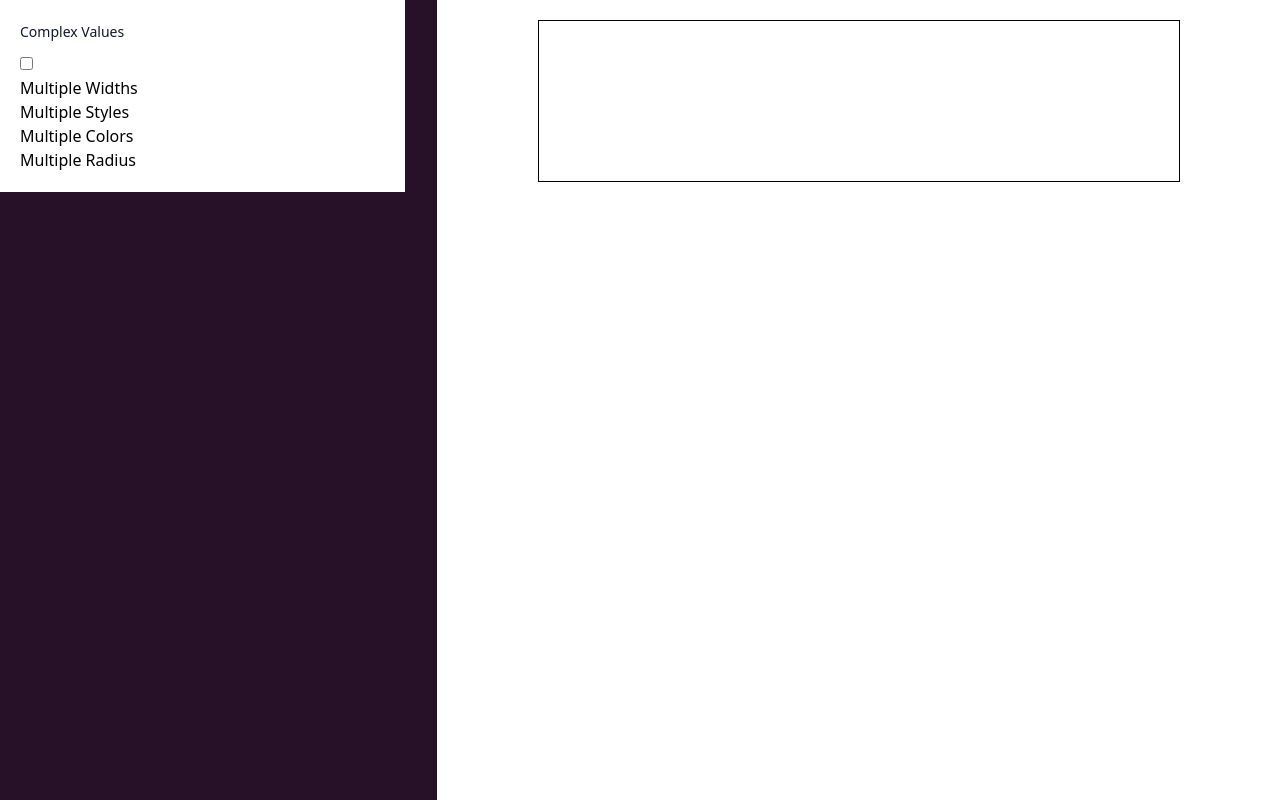
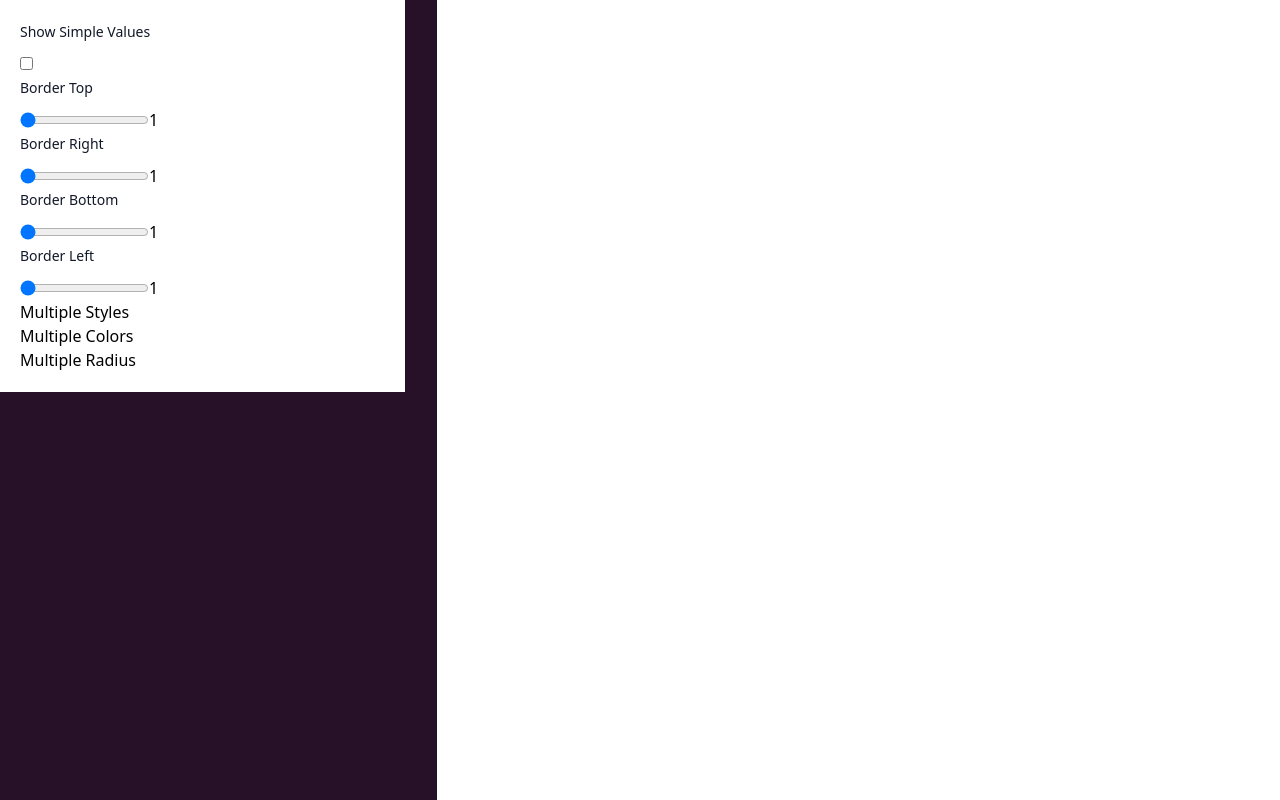
Before and after one commit to Togashiteam/portifolio, a Next.js app: page /style/border in a window 1280 px wide. Both pictures are taken after a click on the checkbox 26 px from the left and 63 px from the top of the page. Built offline with nearby package versions, Linux system fonts and the light colour scheme.

Commit message:
adicionando complexidade na borda

```diff
--- a/src/app/style/border/page.tsx
+++ b/src/app/style/border/page.tsx
@@ -1,74 +1,91 @@
 "use client";
 import { ChangeEvent, useState } from "react";
-import BorderEditable from "@/components/irregulars/border/border";
+import BorderEditable from "@/components/irregulars/Border";
+import InputRange from "@/components/inputs/InputRange";
 
 export default function StyleBorder() {
+  const [simpleValues, setSimpleValues] = useState<boolean>(true);
+
+  const [borderWidthValue, setBorderWidthValue] = useState<string>("1");
+  const [borderTopWidthValue, setBorderTopWidthValue] = useState<string>("0");
+  const [borderRightWidthValue, setBorderRightWidthValue] = useState<string>("0");
+  const [borderBottomWidthValue, setBorderBottomWidthValue] = useState<string>("0");
+  const [borderLeftWidthValue, setBorderLeftWidthValue] = useState<string>("0");
 
 
-  const [simpleValues, setSimpleValues] = useState<boolean>(true);
-  const [borderWidthValue, setBorderWidthValue] = useState<string>('1');
-  const [borderColorValue, setBorderColorValue] = useState<string>('#000000');
-  const [borderStyleValue, setBorderStyleValue] = useState<string>('solid');
-  const [borderRadiusValue, setBorderRadiusValue] = useState<string>('0');
+  const [borderColorValue, setBorderColorValue] = useState<string>("#000000");
+  const [borderStyleValue, setBorderStyleValue] = useState<string>("solid");
+  const [borderRadiusValue, setBorderRadiusValue] = useState<string>("0");
 
   const setSimpleValue = (e: ChangeEvent<HTMLInputElement>) => setSimpleValues(e.currentTarget.checked);
-  const setBorderWidth = (e: ChangeEvent<HTMLInputElement>) => setBorderWidthValue(e.currentTarget.value);
   const setBorderColor = (e: ChangeEvent<HTMLInputElement>) => setBorderColorValue(e.currentTarget.value);
   const setBorderStyle = (e: ChangeEvent<HTMLSelectElement>) => setBorderStyleValue(e.currentTarget.value);
   const setBorderRadius = (e: ChangeEvent<HTMLInputElement>) => setBorderRadiusValue(e.currentTarget.value);
 
   return (
     <>
-      <div className="mb-5 sm:mb-0 sm:grid sm:grid-cols-3 sm:gap-8 h-screen">
-        <div className="sm:col-span-1">
+      <div className="mb-5 md:mb-0 md:grid md:grid-cols-3 md:gap-8 h-screen">
+        <div className="md:col-span-1">
           <div className="formulario bg-white p-5 overflow-x-clip">
             <label
               htmlFor="username"
               className="block text-sm font-medium leading-6 text-gray-900"
             >
-              Complex Values
+              Show Simple Values
             </label>
             <div className="mt-2">
               <input
                 className="input checkbox"
                 type="checkbox"
                 onChange={setSimpleValue}
-                defaultChecked={true}
+                checked={simpleValues}
               />
             </div>
 
             {simpleValues && (
               <div className="border-width-wrapper">
-                <label
-                  htmlFor="borderWidth"
-                  className="block text-sm font-medium leading-6 text-gray-900"
-                >
-                  Border Width
-                </label>
-                <div className="mt-2 flex flex-row ">
-                  <input
-                    id="borderWidth"
-                    className="input range"
-                    type="range"
-                    min={0}
-                    max={255}
-                    onChange={setBorderWidth}
-                    value={borderWidthValue ? borderWidthValue : "1"}
-                  />
-                  <input
-                    className="input number"
-                    type="number"
-                    min={0}
-                    max={255}
-                    onChange={setBorderWidth}
-                    value={borderWidthValue ? borderWidthValue : "1"}
-                  />
-                </div>
+                <InputRange
+                  label={"Border Width"}
+                  borderWidth={borderWidthValue}
+                  setBorderWidth={setBorderWidthValue}
+                  defaultValue={"1"}
+                ></InputRange>
               </div>
             )}
             {!simpleValues && (
               <div className="multiple-border-width-wrapper">
-                <h1> Multiple Widths </h1>
+                <div className="border-width-wrapper">
+                  <InputRange
+                    label={"Border Top"}
+                    borderWidth={borderTopWidthValue}
+                    setBorderWidth={setBorderTopWidthValue}
+                    defaultValue={"1"}
+                  ></InputRange>
+                </div>
+                <div className="border-width-wrapper">
+                  <InputRange
+                    label={"Border Right"}
+                    borderWidth={borderRightWidthValue}
+                    setBorderWidth={setBorderRightWidthValue}
+                    defaultValue={"1"}
+                  ></InputRange>
+                </div>
+                <div className="border-width-wrapper">
+                  <InputRange
+                    label={"Border Bottom"}
+                    borderWidth={borderBottomWidthValue}
+                    setBorderWidth={setBorderBottomWidthValue}
+                    defaultValue={"1"}
+                  ></InputRange>
+                </div>
+                <div className="border-width-wrapper">
+                  <InputRange
+                    label={"Border Left"}
+                    borderWidth={borderLeftWidthValue}
+                    setBorderWidth={setBorderLeftWidthValue}
+                    defaultValue={"1"}
+                  ></InputRange>
+                </div>
               </div>
             )}
 
@@ -83,7 +100,6 @@ export default function StyleBorder() {
                 <div className="mt-2">
                   <select
                     className="input select"
-                    defaultValue={"solid"}
                     onChange={setBorderStyle}
                     value={borderStyleValue}
                   >
@@ -151,7 +167,6 @@ export default function StyleBorder() {
                     type="range"
                     min={0}
                     max={255}
-                    defaultValue={0}
                     onChange={setBorderRadius}
                     value={borderRadiusValue ? borderRadiusValue : "0"}
                   />
@@ -160,7 +175,6 @@ export default function StyleBorder() {
                     type="number"
                     min={0}
                     max={255}
-                    defaultValue={0}
                     onChange={setBorderRadius}
                     value={borderRadiusValue ? borderRadiusValue : "0"}
                   />
@@ -175,13 +189,30 @@ export default function StyleBorder() {
           </div>
         </div>
 
-        <div className="sm:col-span-2 h-full">
+        <div className="md:col-span-2 h-full">
           <div className="border-editable bg-white p-5 overflow-x-clip h-full">
             <BorderEditable
+              isSimpleValue={simpleValues}
+              borderBottomLefttRadius={""}
               borderWidth={borderWidthValue}
               borderColor={borderColorValue}
               borderStyle={borderStyleValue}
               borderRadius={borderRadiusValue}
+              borderTopWidth={borderTopWidthValue}
+              borderRightWidth={borderRightWidthValue}
+              borderBottomWidth={borderBottomWidthValue}
+              borderLeftWidth={borderLeftWidthValue}
+              borderTopColor={""}
+              borderRightColor={""}
+              borderBottomColor={""}
+              borderLeftColor={""}
+              borderTopStyle={""}
+              borderRightStyle={""}
+              borderBottomStyle={""}
+              borderLeftStyle={""}
+              borderTopLeftRadius={""}
+              borderTopRightRadius={""}
+              borderBottomRightRadius={""}
             />
           </div>
         </div>
--- /dev/null
+++ b/src/components/inputs/InputRange/index.tsx
@@ -0,0 +1,47 @@
+"use client"
+import { ChangeEvent, useEffect, useState } from "react";
+
+interface InputRangeInterface {
+  label: string;
+  borderWidth: string;
+  defaultValue: string;
+  setBorderWidth: (e: string) => void;
+}
+
+export default function InputRange(props: InputRangeInterface) {
+
+  const [borderWidthValueChild, setBorderWidthValueChild] = useState<string>(props.defaultValue);
+  const setBorderWidth = (e: ChangeEvent<HTMLInputElement>) => {
+    setBorderWidthValueChild(e.currentTarget.value);
+    props.setBorderWidth(e.currentTarget.value);
+  };
+
+return (
+  <>
+    <label
+      htmlFor="borderWidth"
+      className="block text-sm font-medium leading-6 text-gray-900"
+    >
+      { props.label }
+    </label>
+    <div className="mt-2 flex flex-row ">
+      <input
+        id="borderWidth"
+        className="input range"
+        type="range"
+        min={0}
+        max={255}
+        onChange={setBorderWidth}
+        value={borderWidthValueChild}
+      />
+      <input
+        className="input number"
+        type="number"
+        min={0}
+        max={255}
+        onChange={setBorderWidth}
+        value={borderWidthValueChild}
+      />
+    </div>
+  </>
+);}
--- a/src/components/irregulars/border/border.tsx
+++ /dev/null
@@ -1,20 +0,0 @@
-import { BorderStyle, IBorderStyle } from "@/shared/model/border.model";
-import "./border.scss";
-
-export default function BorderEditable(obj: IBorderStyle) {
-
-  const border = new BorderStyle(obj);
-
-return (
-  <>
-    <div
-      className="border-editable p-20 w-4/5 mx-auto"
-      style={{
-        borderWidth: `${border.borderWidth}px`,
-        borderColor: `${border.borderColor}`,
-        borderStyle: `${border.borderStyle}`,
-        borderRadius: `${border.borderRadius}px`,
-      }}
-    ></div>
-  </>
-);}
--- /dev/null
+++ b/src/components/irregulars/border/index.tsx
@@ -0,0 +1,35 @@
+"use client";
+import { BorderStyle, IBorderStyle } from "@/shared/model/border.model";
+import "./border.scss";
+
+export default function BorderEditable(obj: IBorderStyle) {
+  const border = new BorderStyle(obj);
+
+  // TODO: WIP - Criar Interface
+  const style: any = {};
+
+  console.clear();
+    if (border.isSimpleValue) {
+      style["borderWidth"] = `${border.borderWidth}px`
+    } else {
+      style["borderTopWidth"] = `${border.borderTopWidth}px`;
+      style["borderRightWidth"] = `${border.borderRightWidth}px`;
+      style["borderBottomWidth"] = `${border.borderBottomWidth}px`;
+      style["borderLeftWidth"] = `${border.borderLeftWidth}px`;
+    }
+
+    style['borderColor'] = (`${border.borderColor}`);
+    style['borderStyle'] = (`${border.borderStyle}`);
+    style['borderRadius'] = (`${border.borderRadius}px`);
+
+    console.log("🚀 ~ style:", style)
+
+  return (
+    <>
+      <div
+        className="border-editable p-20 w-4/5 mx-auto"
+        style={style}
+      ></div>
+    </>
+  );
+}
--- a/src/shared/model/border.model.tsx
+++ b/src/shared/model/border.model.tsx
@@ -1,9 +1,10 @@
 export class BorderStyle implements IBorderStyle {
-  borderWidth: string = "1";
-  borderTopWidth: string = "1";
-  borderRightWidth: string = "1";
-  borderBottomWidth: string = "1";
-  borderLeftWidth: string = "1";
+  isSimpleValue: boolean = true;
+  borderWidth: string = "0";
+  borderTopWidth: string = "0";
+  borderRightWidth: string = "0";
+  borderBottomWidth: string = "0";
+  borderLeftWidth: string = "0";
   borderColor: string = "#000000";
   borderTopColor: string = "#000000";
   borderRightColor: string = "#000000";
@@ -22,32 +23,57 @@ export class BorderStyle implements IBorderStyle {
 
   constructor(obj?: IBorderStyle) {
     if (obj) {
+      this.isSimpleValue = obj.isSimpleValue;
       this.borderWidth = obj.borderWidth;
-      obj.borderWidth;
-      this.borderTopWidth = obj.borderWidth ? obj.borderWidth : obj.borderTopWidth;
-      this.borderRightWidth = obj.borderWidth ? obj.borderWidth : obj.borderRightWidth;
-      this.borderBottomWidth = obj.borderWidth ? obj.borderWidth : obj.borderBottomWidth;
-      this.borderLeftWidth = obj.borderWidth ? obj.borderWidth : obj.borderLeftWidth;
+      this.borderTopWidth = obj.borderTopWidth;
+      this.borderRightWidth = obj.borderRightWidth;
+      this.borderBottomWidth = obj.borderBottomWidth;
+      this.borderLeftWidth = obj.borderLeftWidth;
       this.borderColor = obj.borderColor;
-      this.borderTopColor = obj.borderColor ? obj.borderColor : obj.borderTopColor;
-      this.borderRightColor = obj.borderColor ? obj.borderColor : obj.borderRightColor;
-      this.borderBottomColor = obj.borderColor ? obj.borderColor : obj.borderBottomColor;
-      this.borderLeftColor = obj.borderColor ? obj.borderColor : obj.borderLeftColor;
+      this.borderTopColor = obj.borderColor
+        ? obj.borderColor
+        : obj.borderTopColor;
+      this.borderRightColor = obj.borderColor
+        ? obj.borderColor
+        : obj.borderRightColor;
+      this.borderBottomColor = obj.borderColor
+        ? obj.borderColor
+        : obj.borderBottomColor;
+      this.borderLeftColor = obj.borderColor
+        ? obj.borderColor
+        : obj.borderLeftColor;
       this.borderStyle = obj.borderStyle;
-      this.borderTopStyle = obj.borderStyle ? obj.borderStyle : obj.borderTopStyle;
-      this.borderRightStyle = obj.borderStyle ? obj.borderStyle : obj.borderRightStyle;
-      this.borderBottomStyle = obj.borderStyle ? obj.borderStyle : obj.borderBottomStyle;
-      this.borderLeftStyle = obj.borderStyle ? obj.borderStyle : obj.borderLeftStyle;
+      this.borderTopStyle = obj.borderStyle
+        ? obj.borderStyle
+        : obj.borderTopStyle;
+      this.borderRightStyle = obj.borderStyle
+        ? obj.borderStyle
+        : obj.borderRightStyle;
+      this.borderBottomStyle = obj.borderStyle
+        ? obj.borderStyle
+        : obj.borderBottomStyle;
+      this.borderLeftStyle = obj.borderStyle
+        ? obj.borderStyle
+        : obj.borderLeftStyle;
       this.borderRadius = obj.borderRadius;
-      this.borderTopLeftRadius = obj.borderRadius ? obj.borderRadius : obj.borderTopLeftRadius;
-      this.borderTopRightRadius = obj.borderRadius ? obj.borderRadius : obj.borderTopRightRadius;
-      this.borderBottomRightRadius = obj.borderRadius ? obj.borderRadius : obj.borderBottomRightRadius;
-      this.borderBottomLefttRadius = obj.borderRadius ? obj.borderRadius : obj.borderBottomLefttRadius;
+      this.borderTopLeftRadius = obj.borderRadius
+        ? obj.borderRadius
+        : obj.borderTopLeftRadius;
+      this.borderTopRightRadius = obj.borderRadius
+        ? obj.borderRadius
+        : obj.borderTopRightRadius;
+      this.borderBottomRightRadius = obj.borderRadius
+        ? obj.borderRadius
+        : obj.borderBottomRightRadius;
+      this.borderBottomLefttRadius = obj.borderRadius
+        ? obj.borderRadius
+        : obj.borderBottomLefttRadius;
     }
   }
 }
 
 export interface IBorderStyle {
+  isSimpleValue: boolean;
   borderWidth: string;
   borderTopWidth: string;
   borderRightWidth: string;
@@ -68,5 +94,4 @@ export interface IBorderStyle {
   borderTopRightRadius: string;
   borderBottomRightRadius: string;
   borderBottomLefttRadius: string;
-
 }
```
